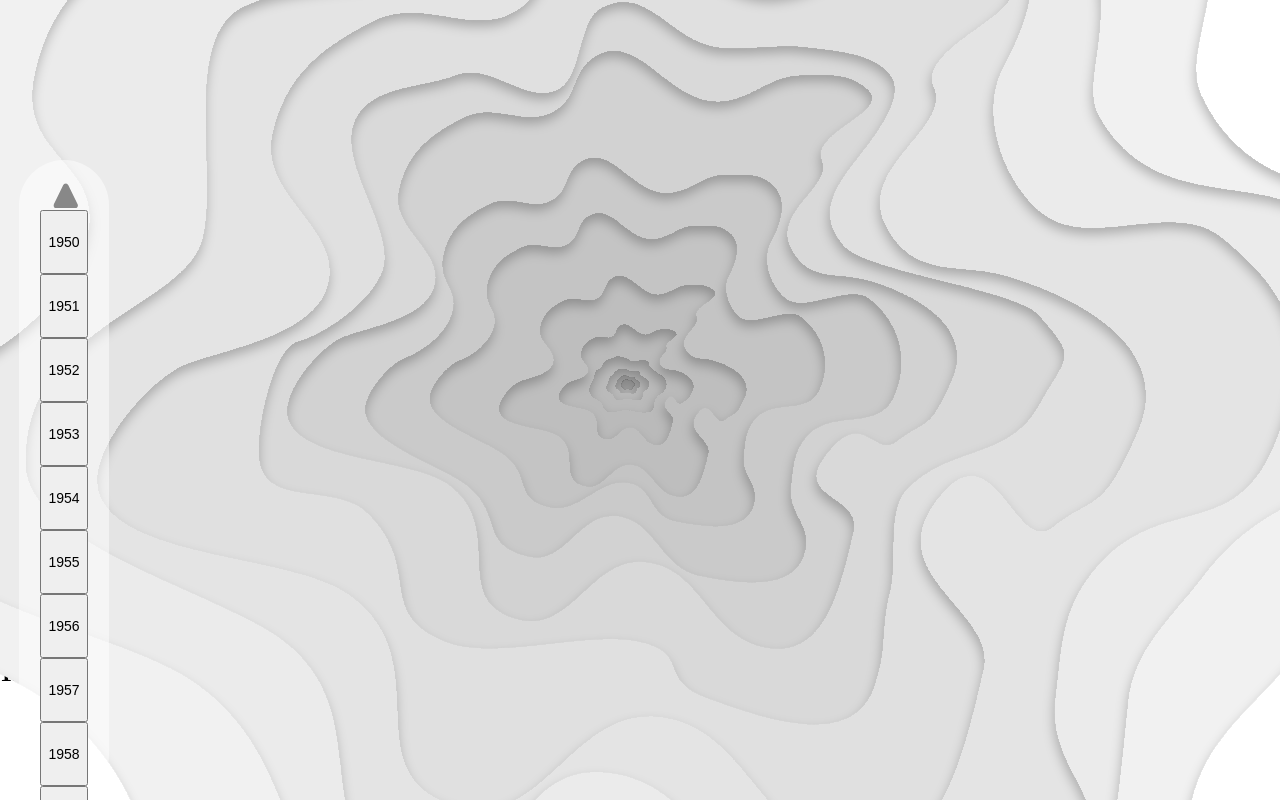
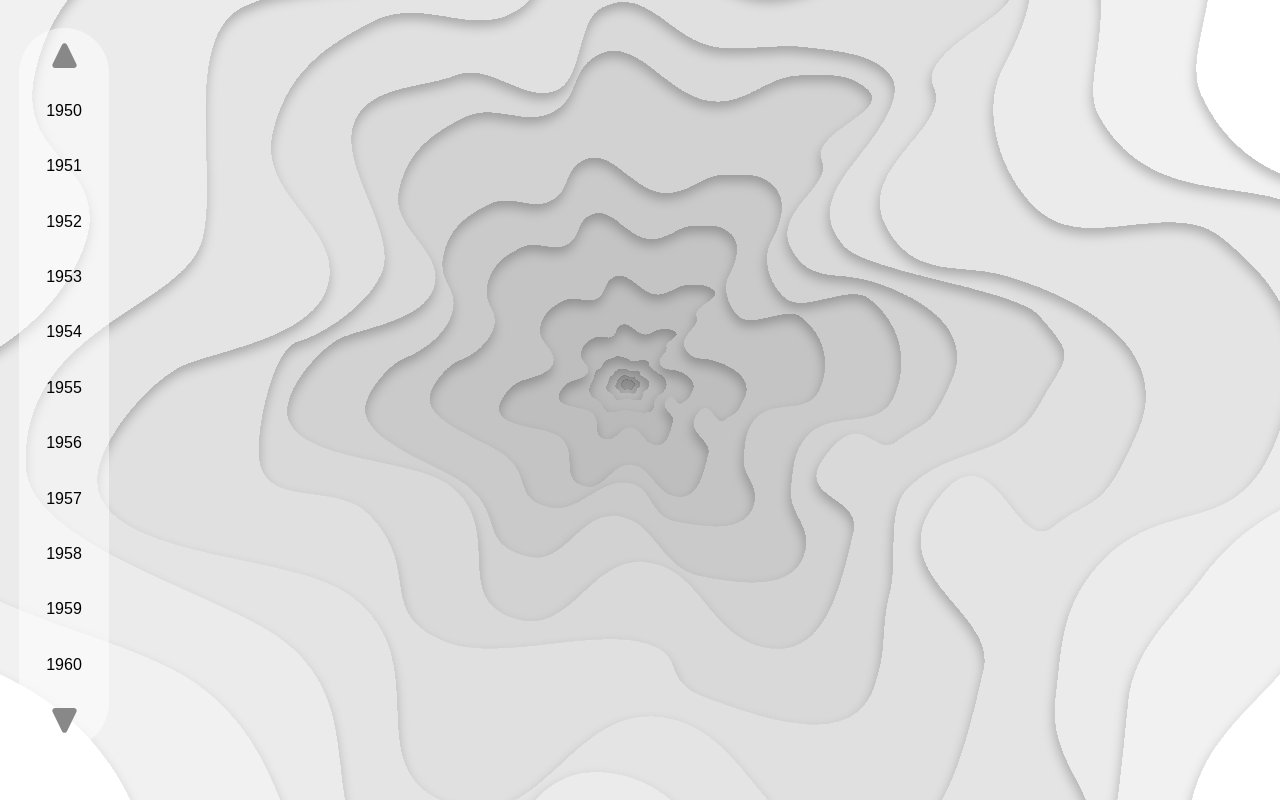
Before and after one commit to dgozen/GRPtimeline, a React (Create React App) app: page / in a window 1280 px wide. Shown: the top 800 px of the page. Built offline with nearby package versions, Linux system fonts and the light colour scheme.

Commit message:
added hover effect on the years on the timeline and styled the timeline

```diff
--- a/src/component/Buttons/ButtonArrowSmall/ButtonArrowSmall.module.css
+++ b/src/component/Buttons/ButtonArrowSmall/ButtonArrowSmall.module.css
@@ -2,6 +2,7 @@
     border: none;
     background-color: transparent;
     outline: none;
+    padding: 0%;
 }
 
 .arrow {
--- a/src/component/Timeline/Timeline.js
+++ b/src/component/Timeline/Timeline.js
@@ -16,7 +16,6 @@ const timelineData = [
 	"1958",
 	"1959",
 	"1960",
-	"1961",
 ]
 
 const numbers = [
@@ -51,7 +50,9 @@ const Timeline = () => {
 					<ButtonArrowSmall />
 				</div>
 				{timelineData.map(item => (
-					<button onClick={toggle}><Year year={item} /></button>
+					<button className={style.buttonYear} onClick={toggle}>
+						<Year year={item} />
+					</button>
 				))}
 				<div className={style.buttonArrowDown}>
 					<ButtonArrowSmall />
--- a/src/component/Timeline/Timeline.module.css
+++ b/src/component/Timeline/Timeline.module.css
@@ -1,6 +1,6 @@
 .container {
     display: grid;
-    grid-template-rows: 150%;
+    grid-template-rows: 100%;
     grid-template-columns: 10% 90%;
     position: relative;
 
@@ -18,21 +18,37 @@
     left: 0;
 }
 .list {
-    align-self: center;
+    display: grid;
+    grid-template-rows: repeat(13, 1fr);
     justify-self: center;
+    margin-top: 3.5vh;
     background: rgba(255, 255, 255, 0.5);
     border-radius: 45px;
     width: 90px;
-    height: 600px;
+    height: 90vh;
     text-align: center;
-    padding-top: 20px;
-    padding-bottom: 20px;
 }
 
 .buttonArrowUp {
     transform: rotate(90deg);
+    align-self: center;
+    justify-self: center;
+    height: 25px;
+    width: 25px;
+
 }
 
 .buttonArrowDown {
     transform: rotate(270deg);
+    align-self: center;
+    justify-self: center;
+    height: 25px;
+    width: 25px;
 }
+
+.buttonYear {
+    padding: 0%;
+    border: none;
+    background-color: transparent;
+    outline: none;
+}
--- a/src/component/Timeline/Year/Year.module.css
+++ b/src/component/Timeline/Year/Year.module.css
@@ -3,7 +3,16 @@
     color: black;
     list-style-type: none;
     font-family: "Arial";
-    font-size: 14px;
+    font-size: 16px;
     text-decoration: none;
-    line-height: 30px;
+    line-height: 3.3vh;
 }
+
+.link:hover {
+    font-size: 30px;
+    color: #0071B8;
+}
+
+p {
+    margin: 0;
+}
--- a/src/component/pages/RouterComponent/RouterComponent.js
+++ b/src/component/pages/RouterComponent/RouterComponent.js
@@ -15,7 +15,6 @@ import Year1957 from '../Year1957/Year1957';
 import Year1958 from '../Year1958/Year1958';
 import Year1959 from '../Year1959/Year1959';
 import Year1960 from '../Year1960/Year1960';
-import Year1961 from '../Year1961/Year1961';
 import Timeline from '../../Timeline/Timeline';
 
 
@@ -36,7 +35,6 @@ export default function RouterComponent () {
 				<Route exact path="/1958" component={Year1958} />
 				<Route exact path="/1959" component={Year1959} />
 				<Route exact path="/1960" component={Year1960} />
-				<Route exact path="/1961" component={Year1961} />
             </Switch>
         </Router>
     )
--- a/src/component/pages/Year1950/Year1950.js
+++ b/src/component/pages/Year1950/Year1950.js
@@ -6,7 +6,6 @@ import style from "./Year1950.module.css"
 const Year1950 = () => {
  return (
     <div>
-        <h2>1950</h2>
     </div>
  )
 }
--- a/src/component/pages/Year1961/Year1961.js
+++ /dev/null
@@ -1,10 +0,0 @@
-import React from "react";
-
-const Year1961 = () => {
- return (
-    <div>
-        <h2>1961</h2>
-    </div>
- )
-}
-export default Year1961;
```
Also changed, not shown: src/component/pages/Year1961/Year1961.module.css (deleted).
